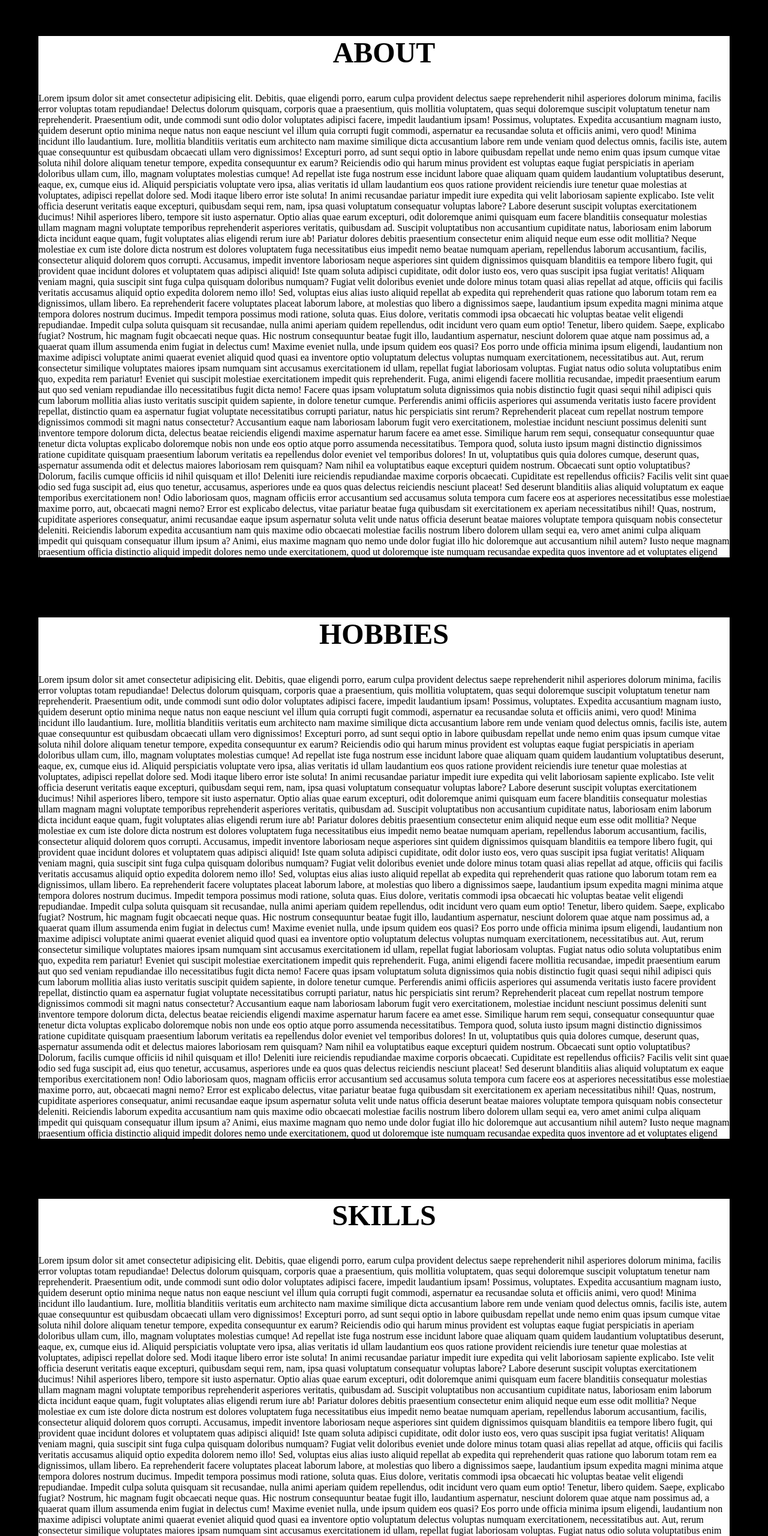
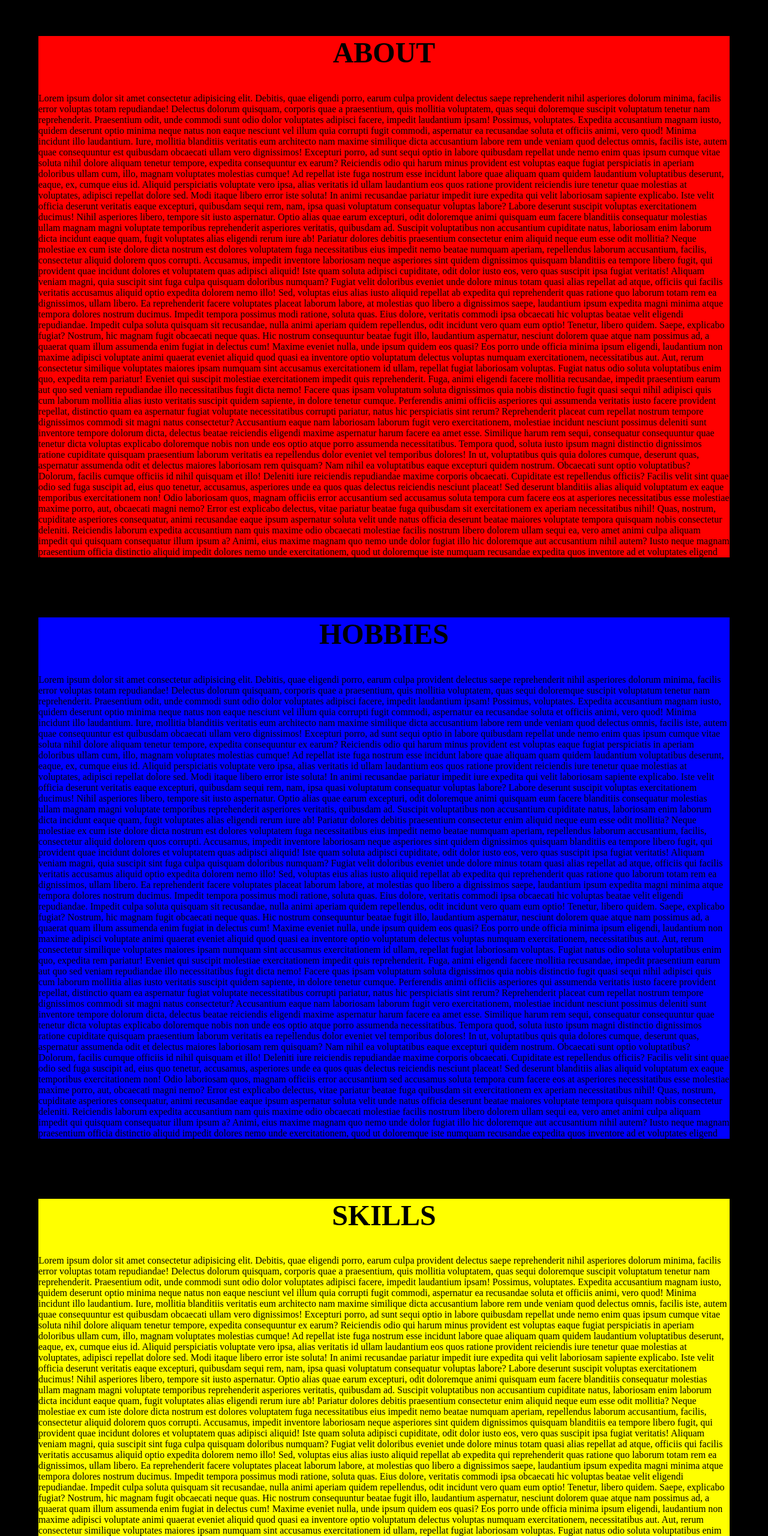
Before and after one commit to lukbillo/portfoliov3, a plain HTML site: page index.html in a window 1280 px wide. Shown: the part 905-3465 px from the top of the page at 60% size. Drawn offline with Linux system fonts and the light colour scheme.

Commit message:
section bgc

```diff
--- a/css/main.css
+++ b/css/main.css
@@ -32,3 +32,19 @@ footer{
     height: auto;
     background-color: #fff;
 }
+
+.about {
+    background-color: red;
+}
+
+.hobbies {
+    background-color: blue;
+}
+
+.skills {
+    background-color: yellow;
+}
+
+.projects {
+    background-color: green;
+}
```
